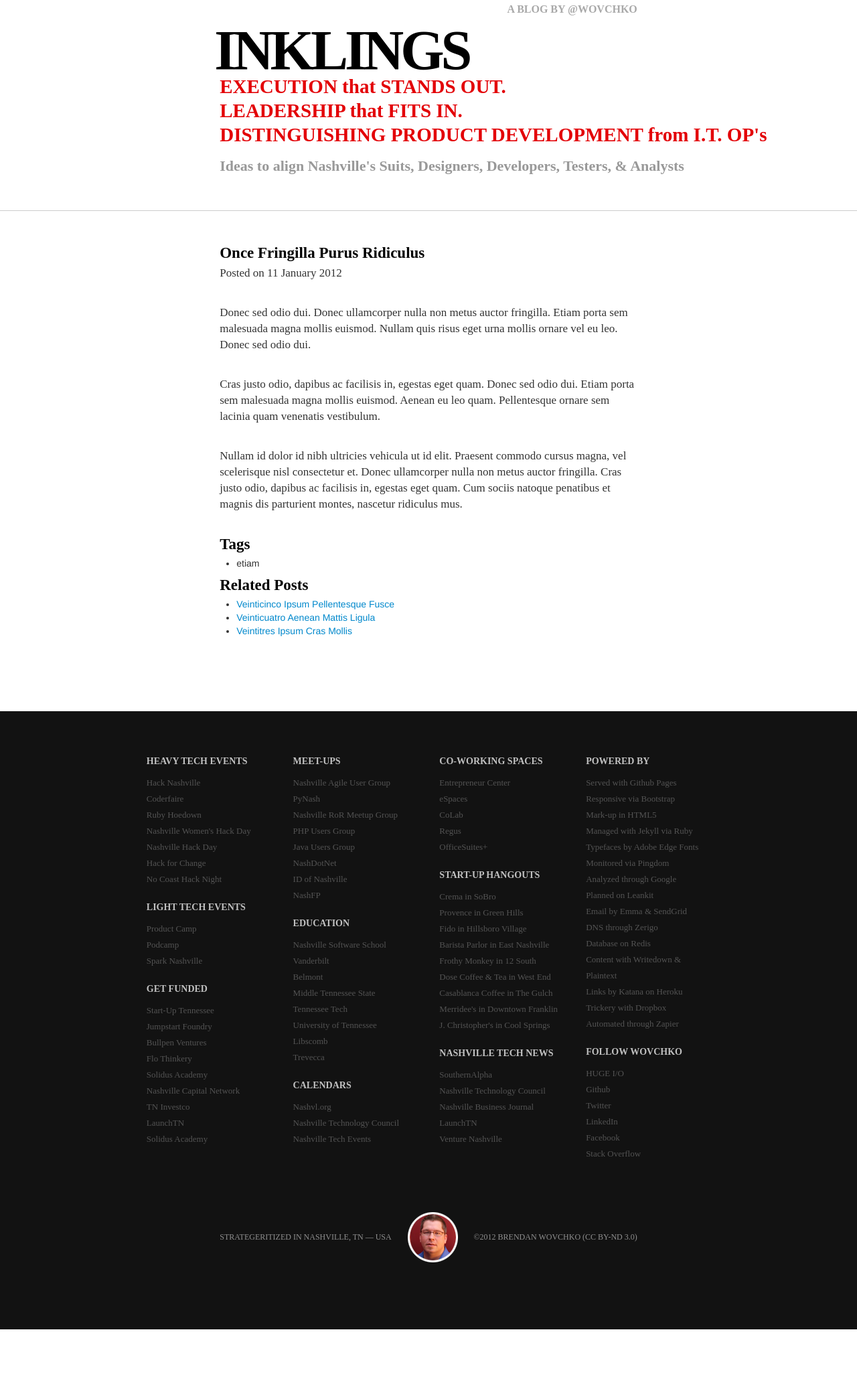
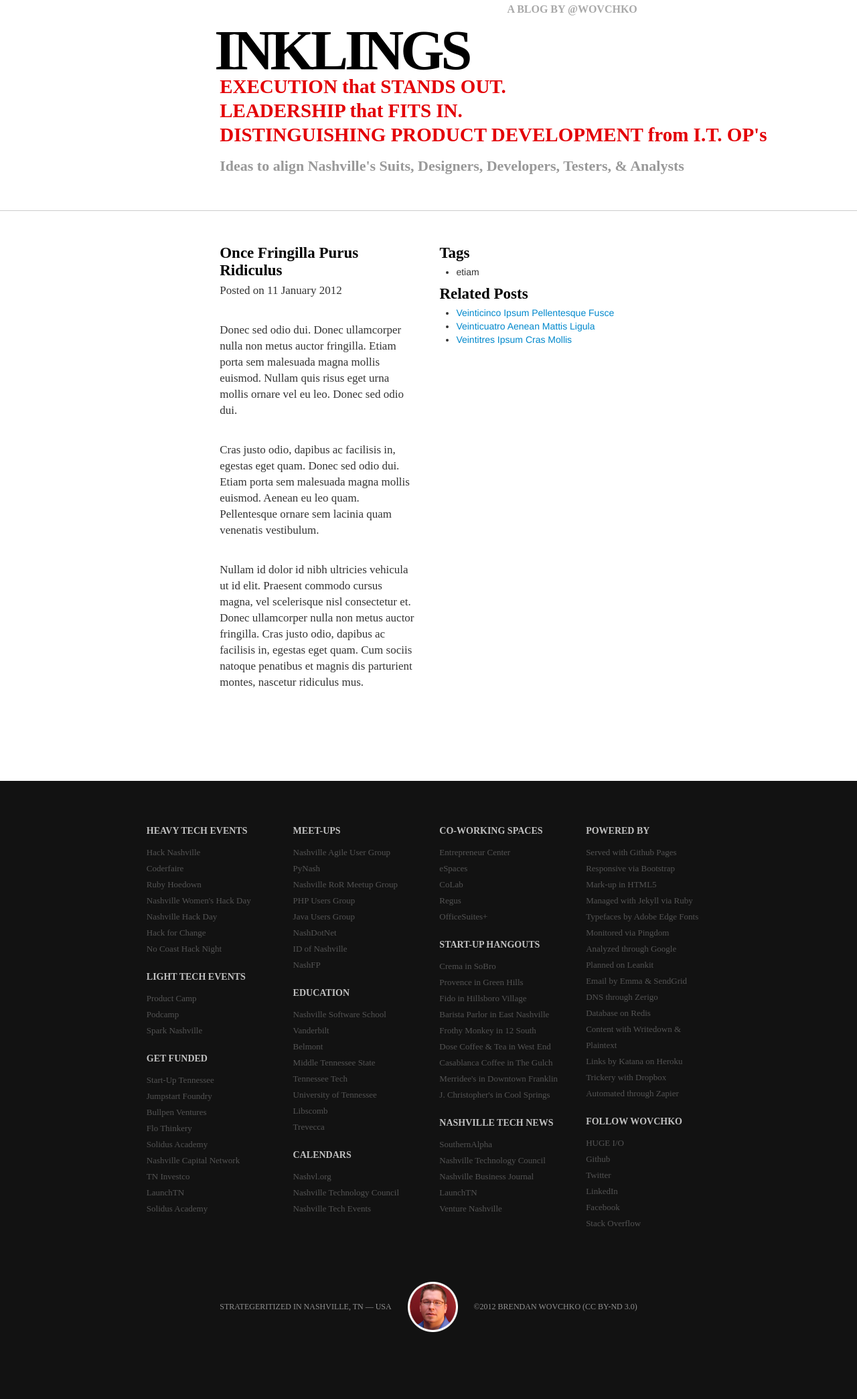
Before and after one commit to wovchko/inklings, a Jekyll site: the page built from _posts/2012-01-11-once-fringilla-purus-ridiculus.md, in a window 1280 px wide. Shown: the whole page at 67% size. Built offline with Jekyll 4.4.1, drawn with Linux system fonts in a browser that asks for light colours; Markdown is read by kramdown in place of the engine named in the settings; before the commit the page ends 1985 px from its top, so only the background shows below that.

```diff
--- a/_layouts/post.html
+++ b/_layouts/post.html
@@ -2,15 +2,12 @@
 layout: index
 ---
      <div class="row-fluid">
-       <div class="span6 offset3">
+       <div class="span3 offset3">
          <h5>{{page.title}}</h5>
          <p>Posted on {{ page.date | date: "%d %B %Y" }}</p>
          <p>{{ content }}</p>
        </div>
-       <div class="span3"></div>
-     </div>
-     <div class="row-fluid">
-       <div class="span6 offset3">
+       <div class="span3">
          {% if page.tags != empty %}
              <h5>Tags</h5>
              <ul>
```
